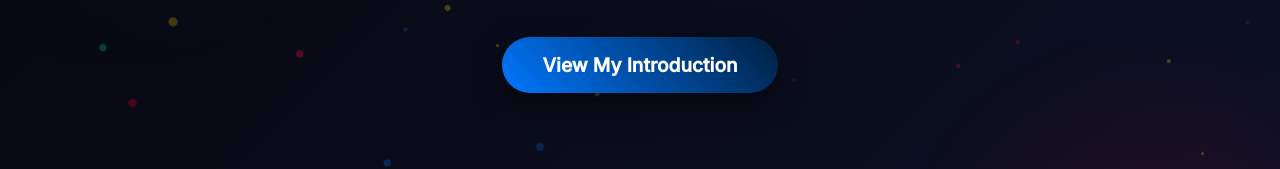
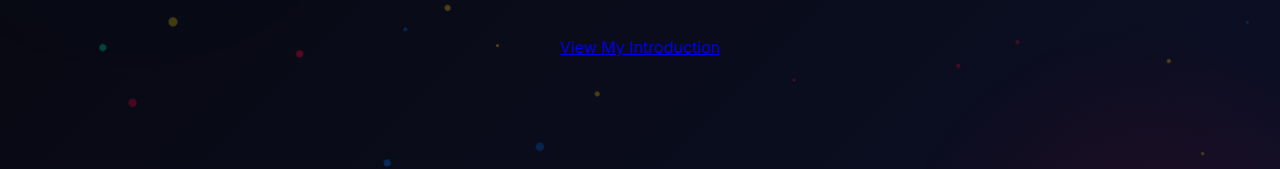
Before and after one commit to ayan123-afk/professorayanstore, a plain HTML site: page index.html in a window 1280 px wide. Shown: the part 353-522 px from the top of the page. Drawn offline with Linux system fonts and the light colour scheme.

Commit message:
Update index.html

```diff
--- a/index.html
+++ b/index.html
@@ -806,7 +806,7 @@
         <div class="hero">
             <h1>Welcome to Professor Ayan Store</h1>
             <p>Turning Digital Skills into Creative Solutions</p>
-            <a href="ayanxportfolio.vercel.app" class="cta-btn" data-page="order">View My Introduction </a>
+            <a href="ayanxportfolio.vercel.app">View My Introduction </a>
         </div>
 
         <div class="services">
```
